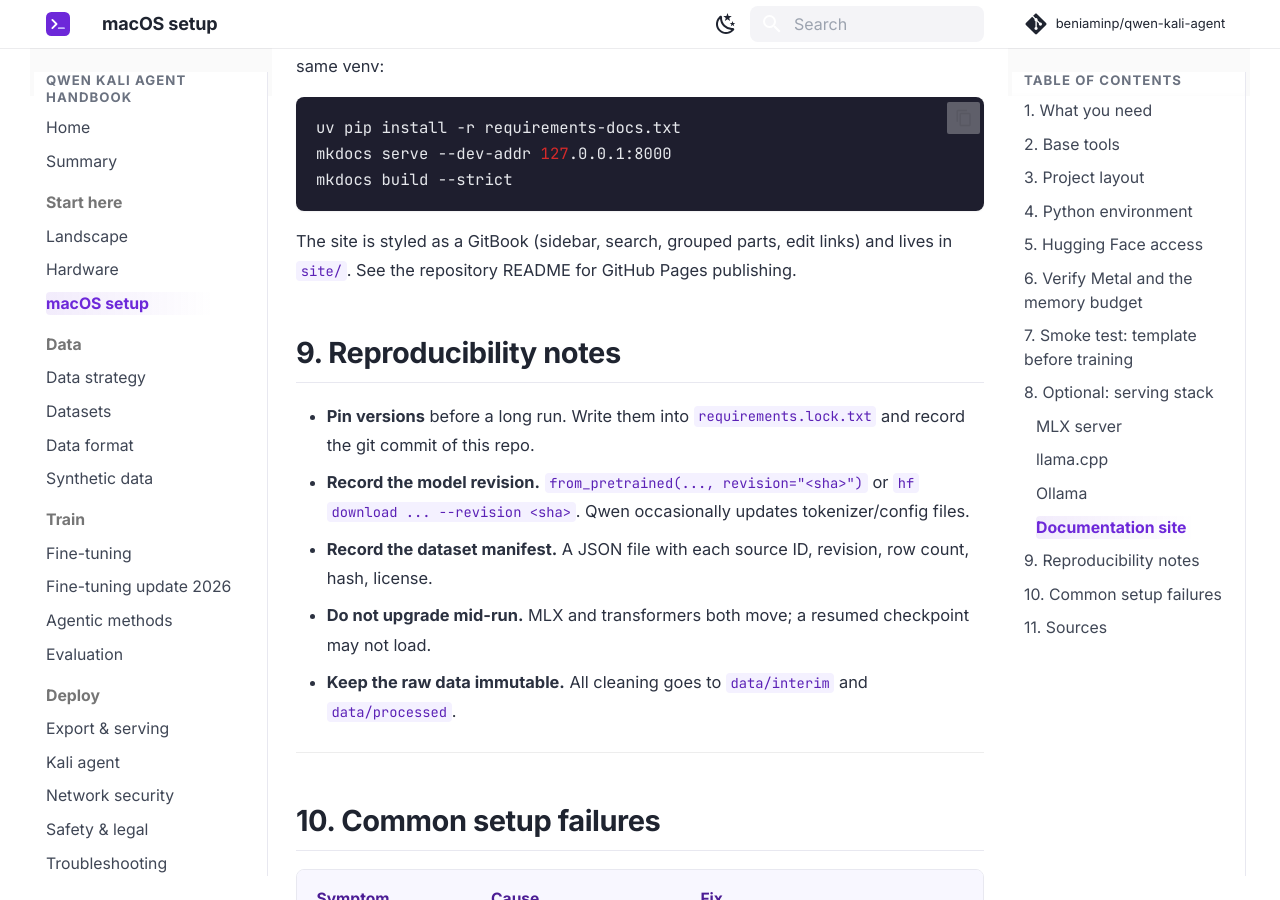
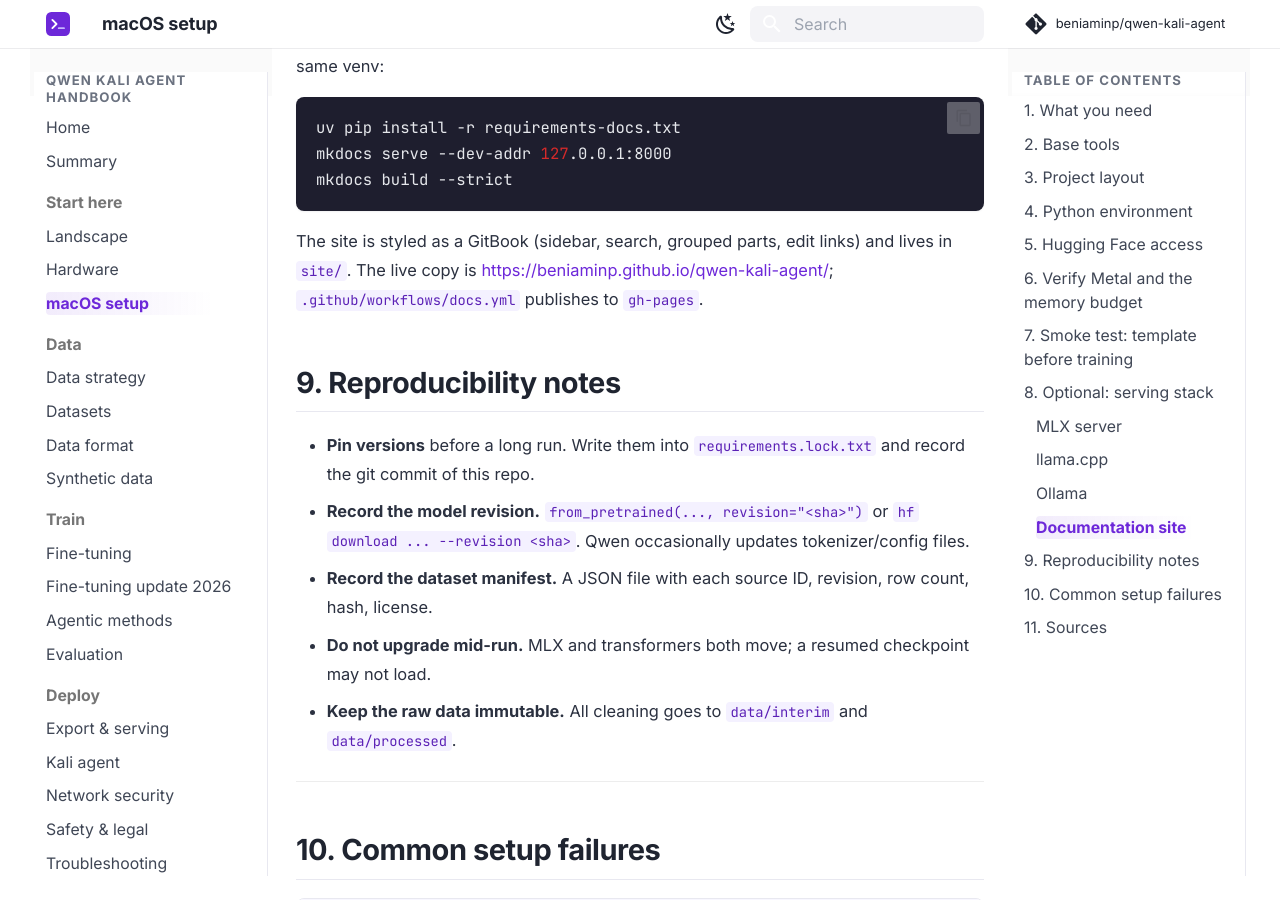
Before and after one commit to beniaminp/qwen-kali-agent, an MkDocs documentation site: the page built from docs/03-macos-setup.md, in a window 1280 px wide and 900 px high, scrolled down 7416 px. Built offline with MkDocs 1.6.1 and Material for MkDocs 9.7.7, drawn with Linux system fonts in a browser that asks for light colours; comment, search, counter and statistics services are not loaded.

Commit message:
docs: add the live Pages URL

````diff
--- a/docs/03-macos-setup.md
+++ b/docs/03-macos-setup.md
@@ -261,7 +261,7 @@
 mkdocs build --strict
 ```
 
-The site is styled as a GitBook (sidebar, search, grouped parts, edit links) and lives in `site/`. See the repository README for GitHub Pages publishing.
+The site is styled as a GitBook (sidebar, search, grouped parts, edit links) and lives in `site/`. The live copy is <https://beniaminp.github.io/qwen-kali-agent/>; `.github/workflows/docs.yml` publishes to `gh-pages`.
 
 ## 9. Reproducibility notes
 
````
Also changed, not shown: README.md (+4 -2 lines).
